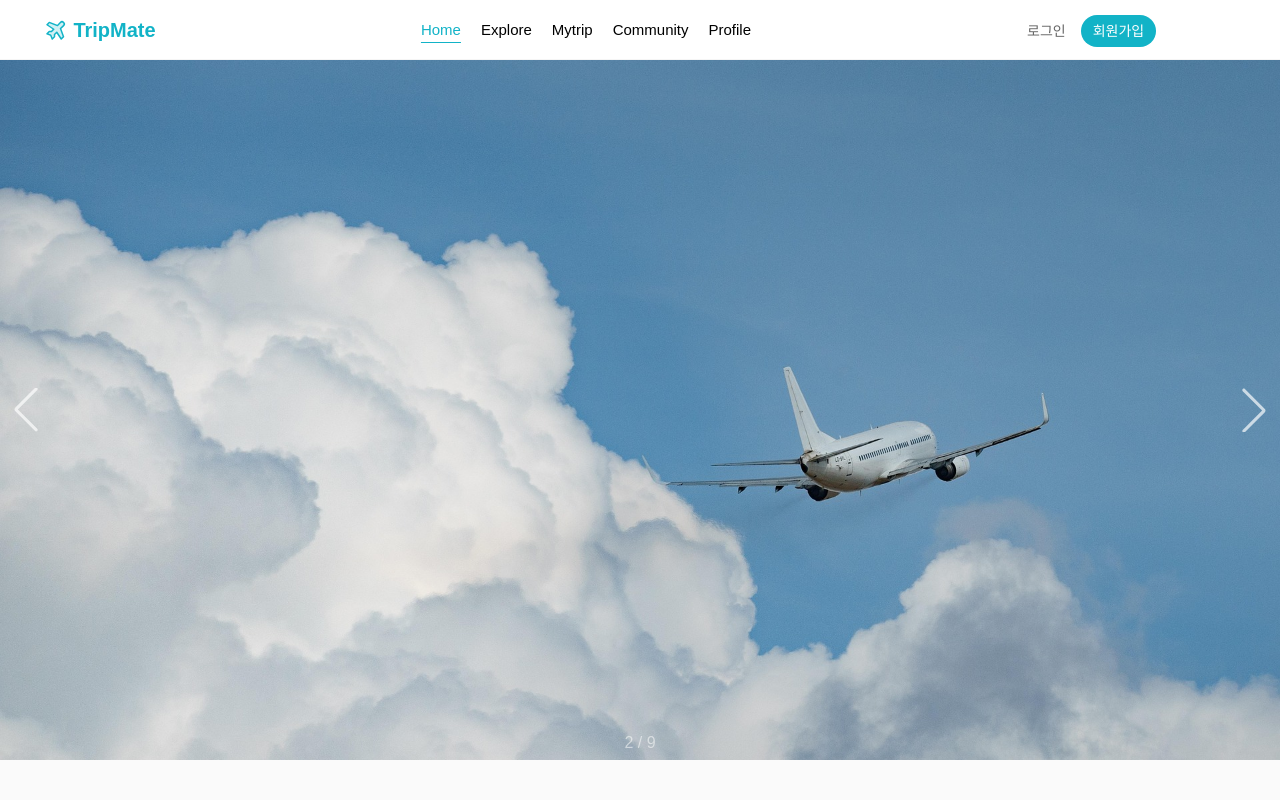
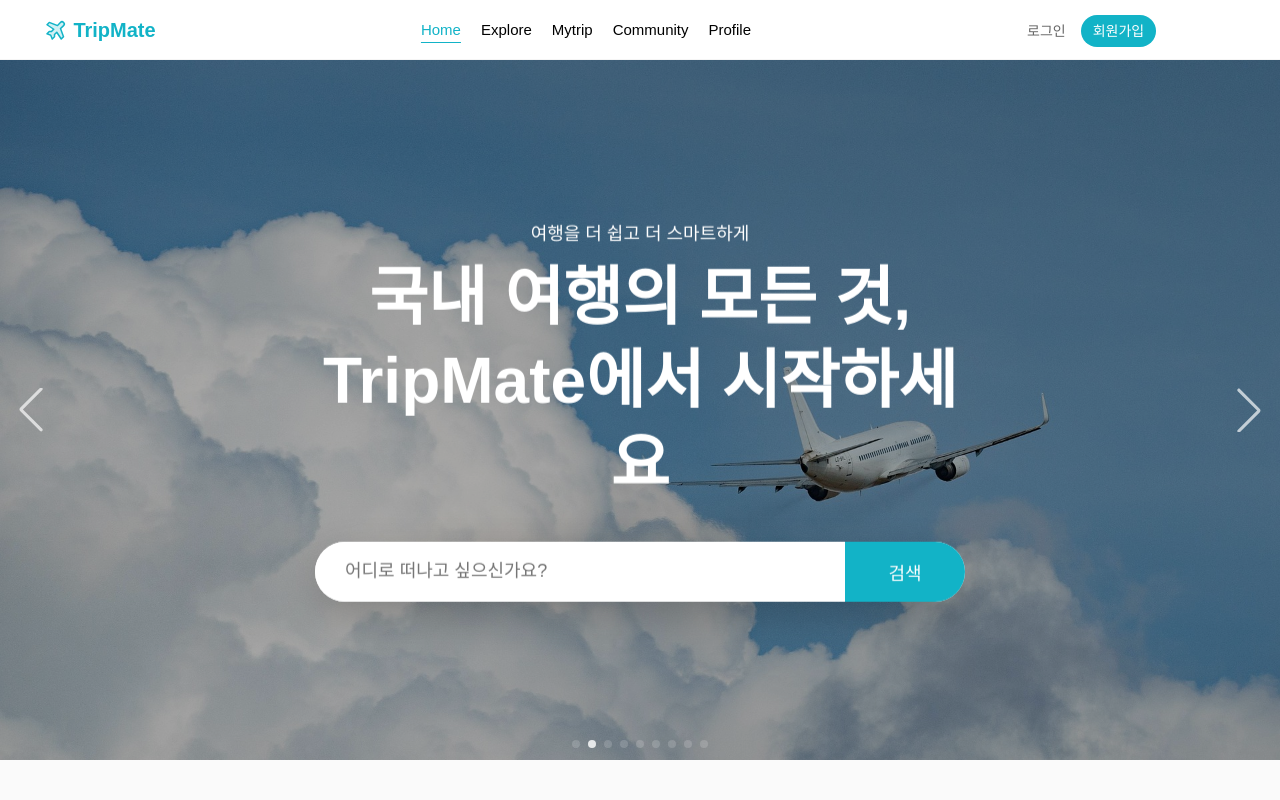
Before and after one commit to iam3zero/mytrip, a React (Vite) app: page /#/ in a window 1280 px wide. Shown: the top 800 px of the page. Built offline with nearby package versions, Linux system fonts and the light colour scheme; no server answers.

Commit message:
api 수정

```diff
--- a/src/api/travelApi.js
+++ b/src/api/travelApi.js
@@ -10,8 +10,8 @@ export const getTravelSpots = async () => {
       {
         params: {
           categories: "tourism.attraction",
-          filter: "circle:126.9780,37.5665,5000",
-          limit: 36,
+          filter: "circle:126.9780,37.5665,15000",
+          limit: 200,
           apiKey: API_KEY,
         },
       }
--- a/src/components/ExploreDetail.jsx
+++ b/src/components/ExploreDetail.jsx
@@ -38,7 +38,10 @@ const ExploreDetail = () => {
 
   // 🔵 이미지 가져오기
   useEffect(() => {
-    if (!place?.properties?.name) return;
+    if (!place) {
+      setLoading(false);
+      return;
+    }
 
     const loadImage = async () => {
       const query = `${place.properties.name} ${place.properties.country}`;
--- a/src/pages/Explore.jsx
+++ b/src/pages/Explore.jsx
@@ -5,6 +5,7 @@ import { fetchPlaceImage } from "../api/unsplashApi";
 import { auth } from "../firebase";
 import { db } from "../firebase";
 import Loading from "../components/Loading";
+import { useSearchParams } from "react-router-dom";
 import {
   doc,
   setDoc,
@@ -22,7 +23,19 @@ const Explore = () => {
   const [images, setImages] = useState({});
   const [likedPlaces, setLikedPlaces] = useState({});
 
-  // 🔵 이미지 불러오기
+  const [searchParams] = useSearchParams();
+
+  const keyword = searchParams.get("search") || "";
+
+  const filteredPlaces = places.filter((place) => {
+    const name = place?.properties?.name;
+
+    if (typeof name !== "string") return false;
+
+    return name.toLowerCase().includes(keyword.toLowerCase());
+  });
+
+
   useEffect(() => {
     if (!places || places.length === 0) return;
 
@@ -115,10 +128,21 @@ const Explore = () => {
 
   return (
     <div className="home">
-      <h2>📍 추천 여행지</h2>
+      <h2>
+        {keyword
+          ? `"${keyword}" 검색 결과`
+          : "📍 추천 여행지"}
+      </h2>
 
+      {filteredPlaces.length === 0 ? (
+
+        <div className="no-result">
+            검색 결과가 없습니다 😢
+        </div>
+
+    ) : (
       <ul className="list">
-        {places.slice(0, visibleCount).map((place) => {
+        {filteredPlaces.slice(0, visibleCount).map((place)=>{
           const placeId = place.properties.place_id;
           const name = place.properties.name;
           const isLiked = likedPlaces[placeId];
@@ -128,7 +152,10 @@ const Explore = () => {
               <Link to={`/explore/detail?pid=${placeId}`}>
                 <div className="img-wrap">
                   <img
-                    src={images[placeId] || "/img/no-image.jpg"}
+                    src={
+                      images[placeId] ||
+                      `${import.meta.env.BASE_URL}img/no-image.jpg`
+                    }
                     alt={name}
                   />
                 </div>
@@ -155,7 +182,8 @@ const Explore = () => {
           );
         })}
       </ul>
-      {visibleCount < places.length && (
+      )}
+      {visibleCount < filteredPlaces.length && (
         <div className="load-more">
           <button onClick={() => setVisibleCount(prev => prev + 12)}>
             여행지 더보기 ✈️
--- a/src/pages/Home.jsx
+++ b/src/pages/Home.jsx
@@ -1,5 +1,6 @@
 import { TravelContext } from "../App";
 import React, { useRef, useState, useContext, useEffect } from 'react';
+import { Link, useNavigate } from "react-router-dom";
 // Import Swiper React components
 import { Swiper, SwiperSlide } from 'swiper/react';
 import { fetchPlaceImage } from "../api/unsplashApi";
@@ -15,11 +16,20 @@ import '../styles/Home.scss';
 
 // import required modules
 import { Pagination, Navigation, Autoplay } from 'swiper/modules';
-import {Link} from 'react-router-dom'
 
 const Home = () => {
   const { places, loading } = useContext(TravelContext);
   const [images, setImages] = useState({});
+  const [keyword, setKeyword] = useState("");
+  const navigate = useNavigate();
+
+  const handleSearch = () => {
+
+    if(!keyword.trim()) return;
+
+    navigate(`/explore?search=${encodeURIComponent(keyword)}`);
+
+  }
 
   useEffect(() => {
   if (!places || places.length === 0) return;
@@ -49,7 +59,7 @@ const Home = () => {
       {/* 메인 슬라이더 */}
       <Swiper
         pagination={{
-          type: 'fraction',
+          type: 'bullets',
         }}
         autoplay={{
           delay: 3000,
@@ -69,6 +79,35 @@ const Home = () => {
         <SwiperSlide><img src="/mytrip/img/main07.jpg" alt="mainslider07" /></SwiperSlide>
         <SwiperSlide><img src="/mytrip/img/main08.jpg" alt="mainslider08" /></SwiperSlide>
         <SwiperSlide><img src="/mytrip/img/main09.jpg" alt="mainslider09" /></SwiperSlide>
+
+        <div className="main-banner-content">
+          <span className="sub-title">
+            여행을 더 쉽고 더 스마트하게
+          </span>
+
+          <h1>
+            국내 여행의 모든 것,<br />
+            TripMate에서 시작하세요
+          </h1>
+
+          <div className="search-box">
+            <input
+              type="text"
+              placeholder="어디로 떠나고 싶으신가요?"
+              value={keyword}
+              onChange={(e)=>setKeyword(e.target.value)}
+              onKeyDown={(e)=>{
+                  if(e.key==="Enter"){
+                      handleSearch();
+                  }
+              }}
+          />
+
+            <button onClick={handleSearch}>
+            검색
+            </button>
+          </div>
+        </div>
       </Swiper>
 
       <h2>📍 추천 여행지</h2>
--- a/src/styles/_mixins.scss
+++ b/src/styles/_mixins.scss
@@ -12,14 +12,14 @@
 @mixin button {
   padding: 12px 24px;
   border-radius: 8px;
-  background: #1f6fd6;
+  background: #12B3C7;
   color: white;
   border: none;
   cursor: pointer;
   transition: .3s;
 
   &:hover {
-    background: #1f6fd6;
+    background: #12B3C7;
   }
 }
 
--- a/src/styles/home.scss
+++ b/src/styles/home.scss
@@ -4,6 +4,7 @@
     width: 100%;
     height: 700px;
     object-fit: cover;
+    position: relative;
 
     img{
         width: 100%;
@@ -11,11 +12,151 @@
         object-fit: cover;
     }
 }
+
+.sub-title{
+    display:block;
+    margin-bottom:12px;
+    font-size:18px;
+    font-weight:400;
+    opacity:0;
+
+    animation:fadeUp .8s .2s forwards;
+}
+
+.search-box{
+
+    display:flex;
+
+    width:650px;
+
+    height:60px;
+
+    margin:0 auto;
+
+    background:#fff;
+
+    border-radius:50px;
+
+    overflow:hidden;
+
+    box-shadow:0 15px 40px rgba(0,0,0,.2);
+
+    opacity:0;
+
+    animation:fadeUp .8s .6s forwards;
+
+}
+
+.search-box input{
+
+    flex:1;
+
+    border:none;
+
+    outline:none;
+
+    padding:0 30px;
+
+    font-size:18px;
+
+
+
+}
+
+.search-box button{
+
+    width:120px;
+
+    border:none;
+
+    background:#12B3C7;
+
+    color:#fff;
+
+    font-size:18px;
+
+    font-weight:500;
+
+    cursor:pointer;
+
+}
+
+/* banner text 및 btn 애니메이션 */
+@keyframes fadeUp{
+
+    from{
+
+        opacity:0;
+        transform:translateY(40px);
+
+    }
+
+    to{
+
+        opacity:1;
+        transform:translateY(0);
+
+    }
+
+}
+
+.mySwiper::after{
+
+    content:"";
+
+    position:absolute;
+
+    inset:0;
+
+    background:rgba(0,0,0,.28);
+
+    z-index:1;
+
+}
+
+.main-banner-content{
+    position:absolute;
+    left:50%;
+    top:50%;
+    transform:translate(-50%,-50%) !important;
+
+    text-align:center;
+    color:#fff;
+
+    z-index:10;
+    opacity:0;
+    animation: fadeUp .8s forwards;
+}
+
+
+.main-banner-content h1{
+    font-size:64px;
+    line-height:1.3;
+    font-weight:800;
+    margin-bottom:35px;
+    opacity:0;
+
+    animation:fadeUp .8s .4s forwards;
+}
+
 .swiper-button-prev, .swiper-button-next {
     color: #ffffffad;
+
+
 }
+.swiper-button-prev{
+    padding-left: 10px;
+}
+.swiper-button-next{
+    padding-right: 10px;
+}
+
 .swiper-pagination-fraction {
-    color: #ffffff86;
+    color: #ffffff73;
+}
+
+.swiper-pagination-bullet{
+    background: #ffffffd0;
 }
 .home{
     h2{
@@ -78,7 +219,7 @@
     box-shadow: 0 0 5px rgba(0,0,0,.6);
     transition: .5s ease;
     &:hover{
-        background: $primary;
+        background: rgb(255, 61, 61);
         color: #fff;
     }
     /* &.liked {
```
